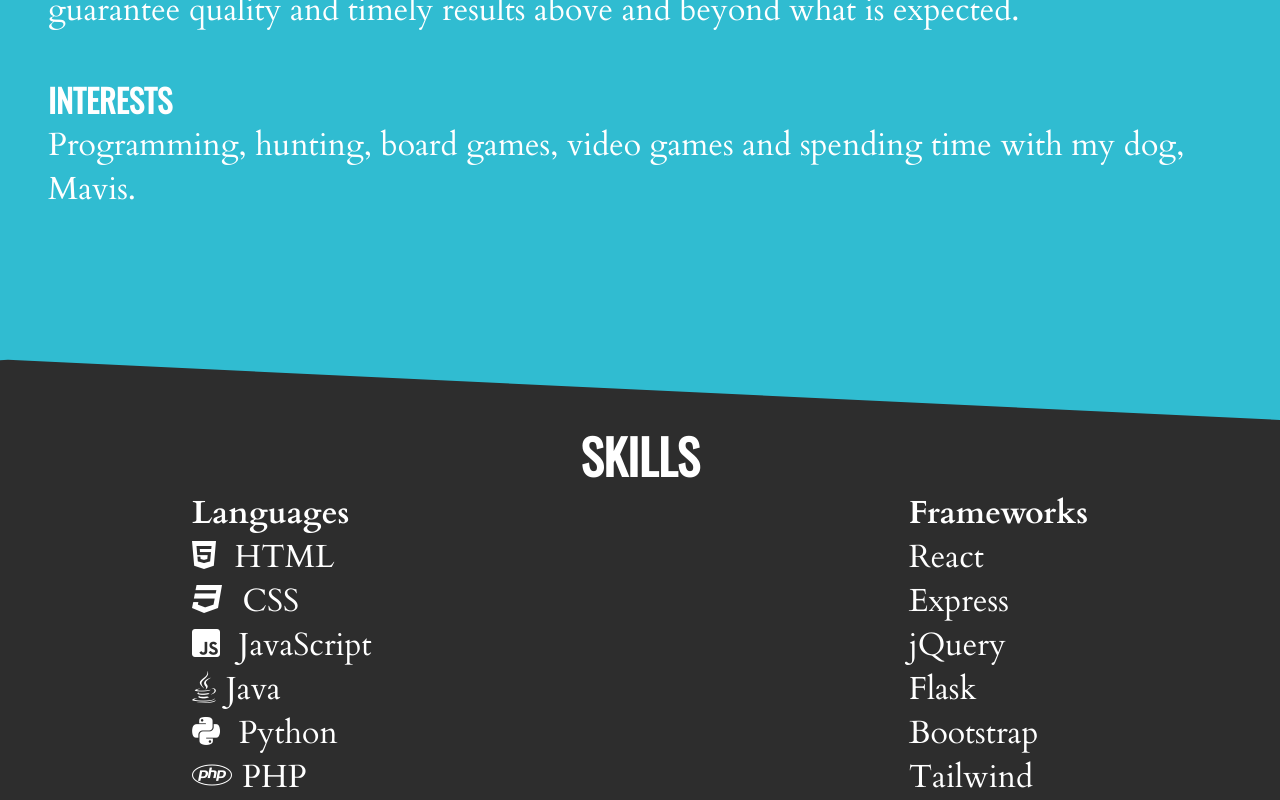
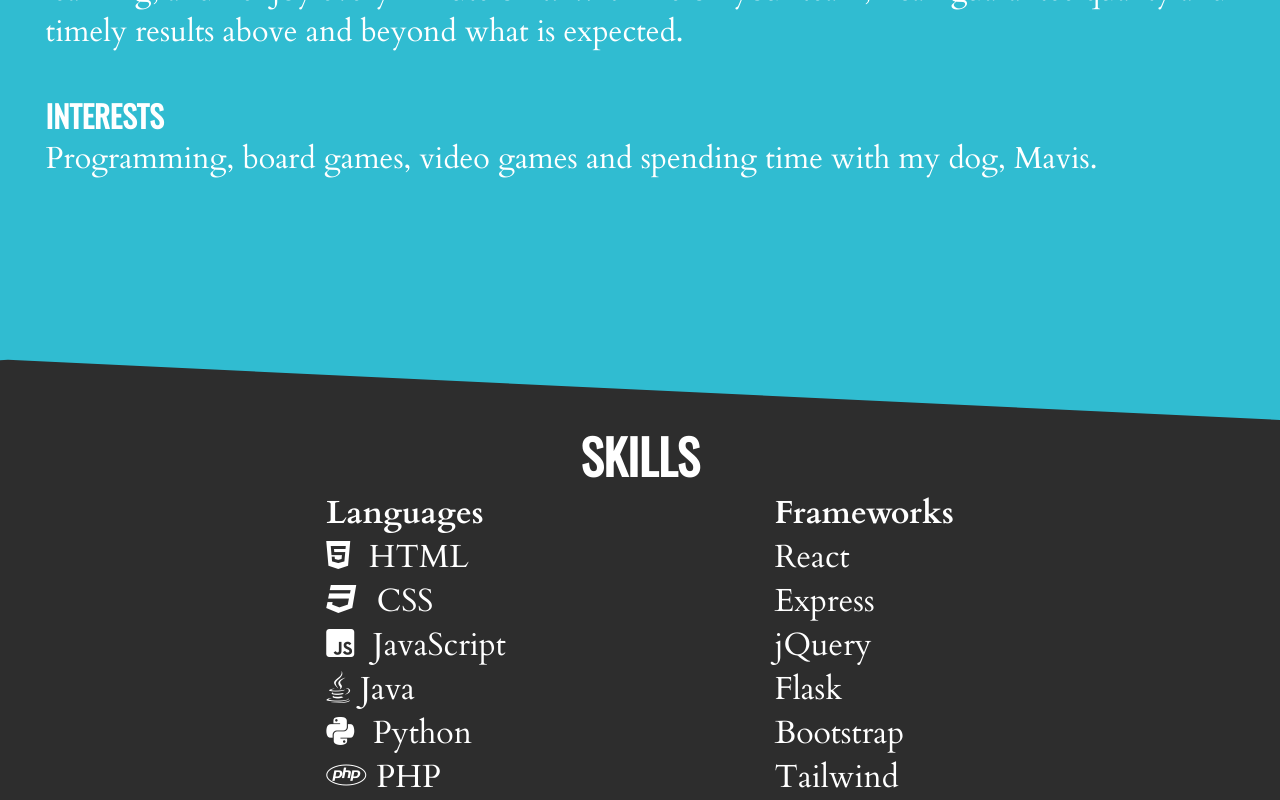
Before and after one commit to ttrosvig/portfolio-website, a React (Create React App) app: page / in a window 1280 px wide. Shown: the part 1180-1980 px from the top of the page. Built offline with nearby package versions, Linux system fonts and the light colour scheme.

Commit message:
adjusted styles and added social links

```diff
--- a/src/components/AboutMe.js
+++ b/src/components/AboutMe.js
@@ -15,7 +15,7 @@
 				<br />
 
 				<h4>Interests</h4>
-				<p>Programming, hunting, board games, video games and spending time with my dog, Mavis.</p>
+				<p>Programming, board games, video games and spending time with my dog, Mavis.</p>
 			</div>
 
 			<div className="custom-shape-divider-bottom-1614964376">
--- a/src/components/Main.js
+++ b/src/components/Main.js
@@ -5,11 +5,11 @@
 	return (
 		<main className="Main container">
 			<nav className="Main-media">
-				<a href="#">
+				<a target="_blank" href="https://www.linkedin.com/in/tristan-trosvig">
 					<i className="fab fa-linkedin" />
 				</a>
 
-				<a href="#">
+				<a target="_blank" href="https://github.com/ttrosvig">
 					<i className="fab fa-github" />
 				</a>
 			</nav>
--- a/src/components/Skills.js
+++ b/src/components/Skills.js
@@ -52,7 +52,7 @@
 					</li>
 
 					<li>
-						<a href="https://recipe-book-capstone1.herokuapp.com" taret="_blank">
+						<a target="_blank" href="https://recipe-book-capstone1.herokuapp.com">
 							Cook Book
 						</a>
 					</li>
--- a/src/styles/AboutMe.css
+++ b/src/styles/AboutMe.css
@@ -3,7 +3,7 @@
 	min-width: 100vw;
 	background: #30bcd1;
 	color: white;
-	font-size: 2em;
+	font-size: 1.9em;
 	position: relative;
 }
 
--- a/src/styles/Skills.css
+++ b/src/styles/Skills.css
@@ -10,7 +10,7 @@
 .col-container {
 	display: flex;
 	flex-direction: row;
-	justify-content: space-between;
+	justify-content: space-around;
 	align-items: center;
 	margin: 0 15%;
 }
```
